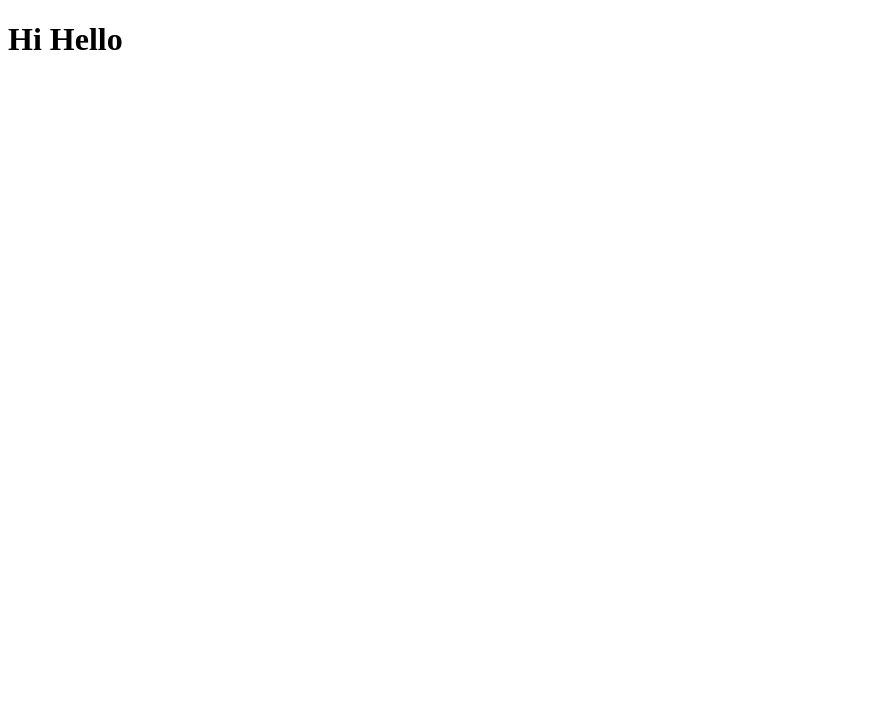
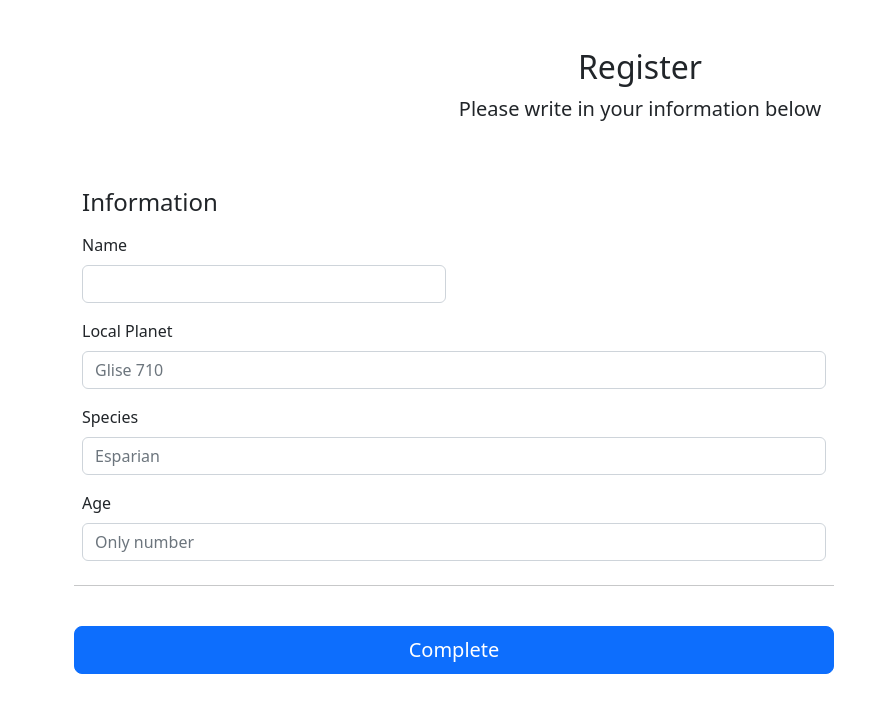
Before and after one commit to Dobbinci/2023PP_PJ2_2, a plain HTML site: page add.html in a window 1280 px wide. Shown: the whole page, without its empty margins (0-889 px from the left). Drawn offline with nearby package versions, Linux system fonts and the light colour scheme.

Commit message:
revise add.html

```diff
--- a/add.html
+++ b/add.html
@@ -1,11 +1,91 @@
 <!DOCTYPE html>
 <html lang="en">
 <head>
-    <meta charset="UTF-8">
-    <meta name="viewport" content="width=device-width, initial-scale=1.0">
-    <title>Document</title>
-</head>
+  <meta charset="UTF-8">
+  <meta name="viewport" content="width=device-width, initial-scale=1.0">
+  <title>Document</title>
+  <link href="https://cdn.jsdelivr.net/npm/bootstrap@5.2.3/dist/css/bootstrap.min.css" rel="stylesheet" >
 <body>
-    <h1>Hi Hello</h1>
+    <div class="container">
+    <div class="py-5 text-center">
+        <h2>Register</h2>
+        <p class="lead">Please write in your information below</p>
+    </div>
+
+    <div class="col-md-7 col-lg-8">
+        <h4 class="mb-3">Information</h4>
+        <form class="needs-validation" name="registerForm">
+          <div class="row g-3">
+            <div class="col-sm-6">
+              <label for="name" class="form-label">Name</label>
+              <input type="text" class="form-control" id="name" placeholder="" value="" required>
+              <div class="invalid-feedback">
+                Valid first name is required.
+              </div>
+            </div>
+            <div class="col-12">
+              <label for="local_planet" class="form-label">Local Planet</label>
+              <div class="input-group has-validation">
+                <input type="text" class="form-control" id="local_planet" placeholder="Glise 710" required>
+              <div class="invalid-feedback">
+                  Your local planet name is required.
+                </div>
+              </div>
+            </div>
+
+            <div class="col-12">
+              <label for="species" class="form-label">Species</label>
+              <input type="text" class="form-control" id="species" placeholder="Esparian">
+              <div class="invalid-feedback">
+                Please enter a valid email address for shipping updates.
+              </div>
+            </div>
+
+            <div class="col-12">
+              <label for="age" class="form-label">Age</label>
+              <input type="text" class="form-control" id="age" placeholder="Only number" required="">
+              <div class="invalid-feedback">
+                Please enter your shipping address.
+              </div>
+          </div>
+
+          <hr class="my-4">
+          <button class="w-100 btn btn-primary btn-lg" onclick="validateForm()"type="submit">Complete</button>
+        </form>
+      </div>
+    </div>
+
+    <script src="https://cdn.jsdelivr.net/npm/bootstrap@5.2.3/dist/js/bootstrap.bundle.min.js"></script>
+    <script>
+        function validateForm() {
+            var name = document.registerForm.name.value;
+            var localPlanet = document.registerForm.local_planet.value;
+            var species = document.registerForm.species.value;
+            var age = document.registerForm.age.value;
+
+            if (name == "") {
+                alert("Please enter your name.");
+                return;
+            }
+
+            if (localPlanet == "") {
+                alert("Please enter your local planet.");
+                return;
+            }
+
+            if (species == "") {
+                alert("Please enter your species.");
+                return;
+            }
+
+            if (age == "") {
+                alert("Please enter a valid age.");
+                return;
+            }
+
+            alert("게시물이 추가됩니다");
+            return;
+        }
+    </script>
 </body>
 </html>
```
Also changed, not shown: index.html (+1 -1 lines), origin.html (added, +11 -0 lines).
